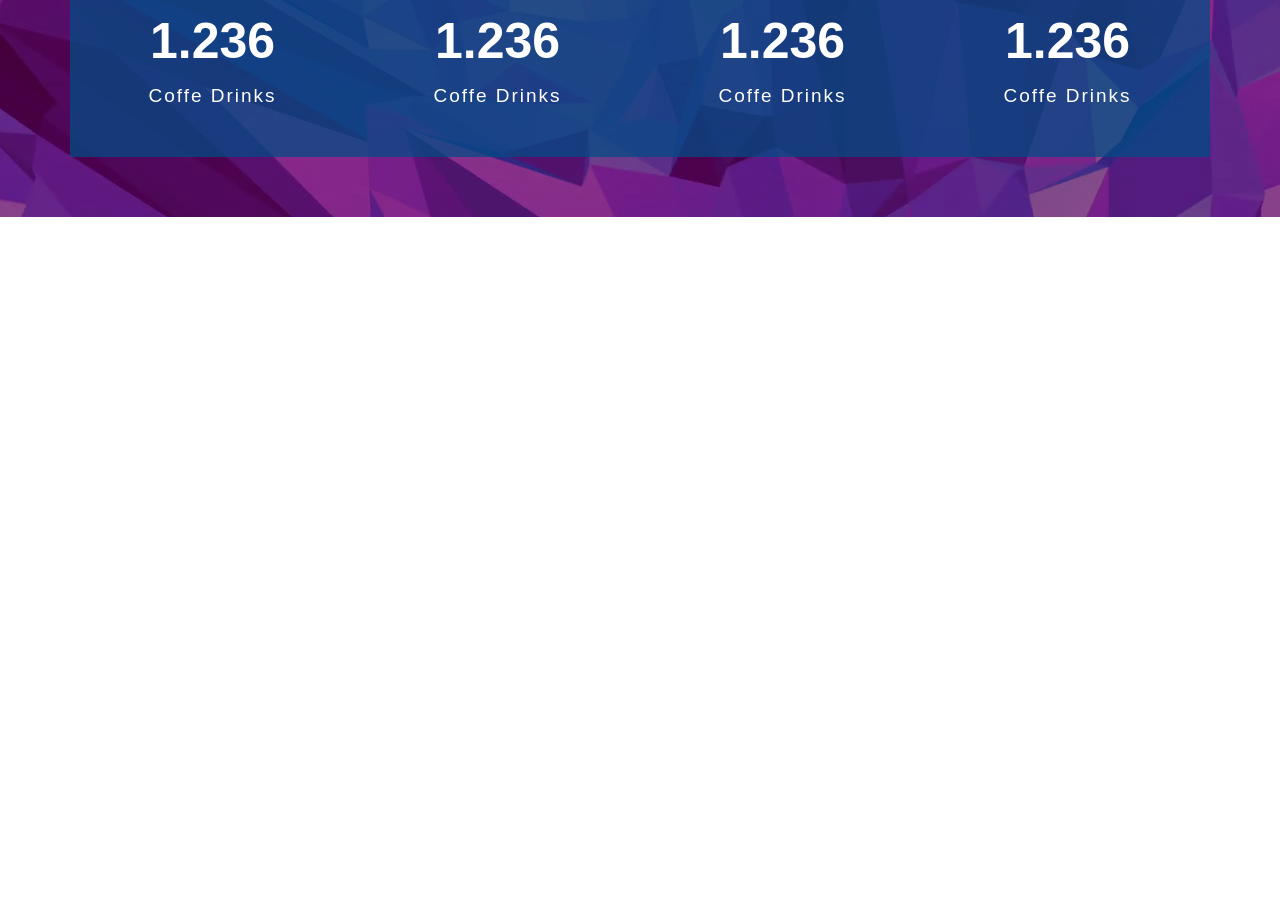
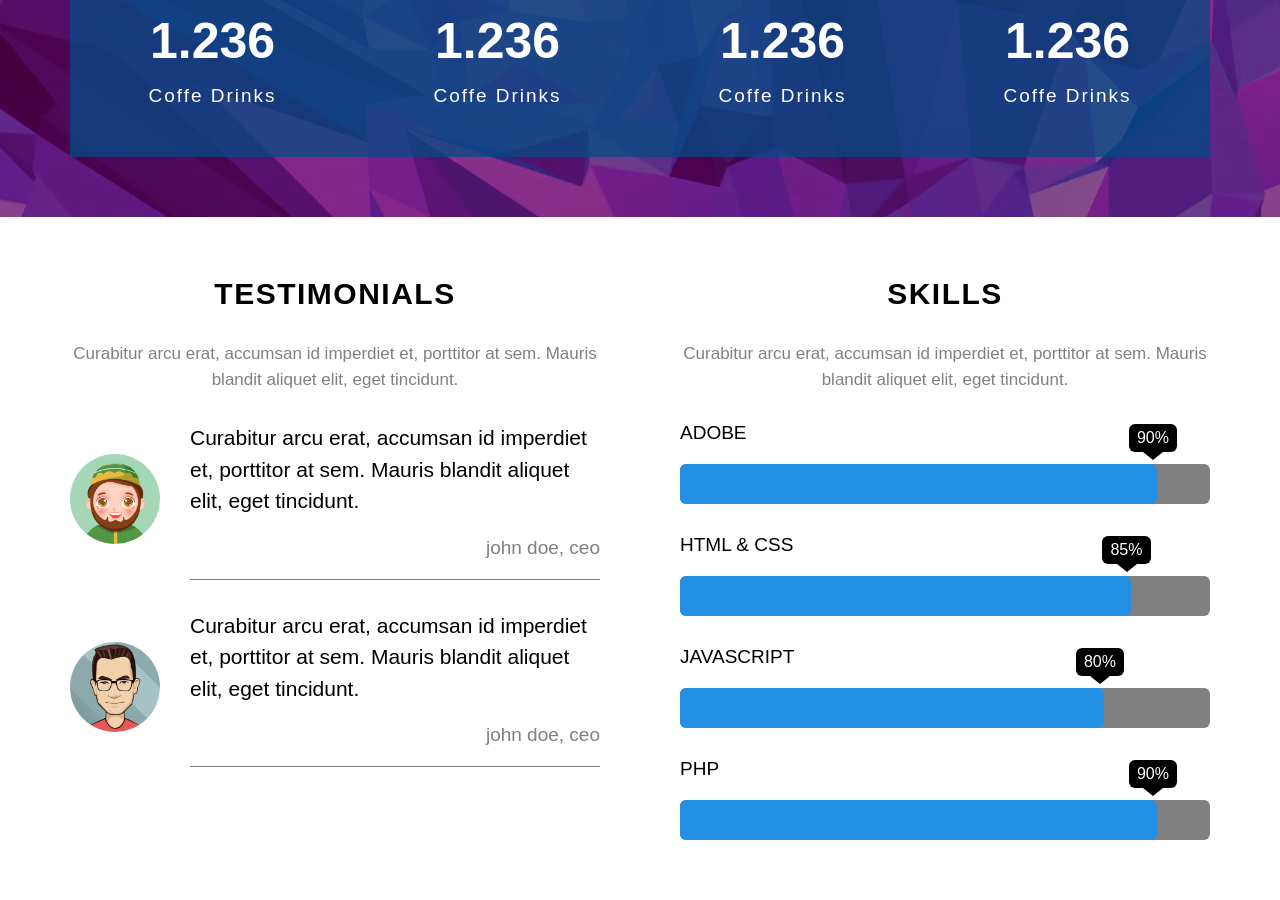
Before and after one commit to AhmedKamal1911/RESPONSIVE-Ghost-Website, a plain HTML site: page index.html in a window 1280 px wide. Shown: the part 4554-5454 px from the top of the page. Before the commit the page ends 4771 px from the top, so only its background shows below. Drawn offline with Linux system fonts and the light colour scheme; a web font is replaced by a local one.

Commit message:
finished testimonial section with grid

```diff
--- a/css/framework.css
+++ b/css/framework.css
@@ -94,6 +94,15 @@
 .pb-60{
   padding-bottom: 60px;
 }
+.pr-10{
+  padding-right: 10px;
+}
+.pr-20{
+  padding-right: 20px;
+}
+.pr-30{
+  padding-right: 30px;
+}
 /* END-Padding */
 /* Start-Font */
 .fs-14{
--- a/css/master.css
+++ b/css/master.css
@@ -620,3 +620,88 @@ section.stats .container .stats-content .box p{
   letter-spacing: 2px;
 }
 /* END-Stats-Section */
+/* Start-testimonial-section */
+section.testimonial .container {
+display: grid;
+grid-template-columns: repeat(auto-fit,minmax(450px,1fr));
+gap: 80px;
+}
+@media(max-width:767px){
+  section.testimonial .container{
+    grid-template-columns: minmax(250px,1fr);
+  }
+}
+section.testimonial .container .box > h3 {
+  letter-spacing: 1.5px;
+  text-align: center;
+}
+section.testimonial .container .box > p {
+text-align: center;
+color: var(--gray-color);
+line-height: 1.5;
+}
+section.testimonial .container .box .team {
+display: flex;
+align-items: center;
+}
+@media(max-width:767px){
+  section.testimonial .container .box .team {
+    flex-direction: column;
+    text-align: center;
+  }
+}
+section.testimonial .container .box .team .img img{
+width: 90px;
+height: 90px;
+border-radius: 50%;
+}
+@media(max-width:767px){
+  section.testimonial .container .box .team .img{
+    padding:0 0 20px;
+  }
+}
+section.testimonial .container .box .team .desc{
+  border-bottom: 1px solid var(--gray-color);
+}
+section.testimonial .container .box .team p{
+  line-height: 1.5;
+}
+section.testimonial .container .box .team span{
+display: block;
+text-align: right;
+color: var(--gray-color);
+}
+section.testimonial .container .box .skill .progress{
+height: 40px;
+background-color:var(--gray-color);
+position: relative;
+border-radius: 6px;
+}
+section.testimonial .container .box .skill .progress> span{
+position: absolute;
+height: 100%;
+left: 0;
+top: 0;
+background-color: var(--main-color);
+border-radius: 6px;
+}
+section.testimonial .container .box .skill .progress> span > span{
+position: absolute;
+right: -20px;
+top: -40px;
+background-color: var(--black-color);
+color: white;
+border-radius: 6px;
+padding: 5px 8px;
+}
+section.testimonial .container .box .skill .progress> span > span::after{
+  position: absolute;
+  content: "";
+  border-style: solid;
+  border-width: 8px 10px 10px 10px;
+  border-color: var(--black-color)  transparent transparent transparent;
+  left: 30%;
+  top: 100%;
+}
+
+/* End-testimonial-section */
--- a/index.html
+++ b/index.html
@@ -250,5 +250,61 @@
 </div>
 </section>
 <!-- End-Stats-Section -->
+<!-- Start-Testimonials-Section -->
+<section class="testimonial pb-60 pt-60">
+  <div class="container">
+    <div class="box">
+      <h3 class="tf-u fs-30 mb-30">testimonials</h3>
+      <p class="mb-30 fs-17">Curabitur arcu erat, accumsan id imperdiet et, porttitor at sem. Mauris blandit aliquet elit, eget tincidunt.</p>
+      <div class="team mb-30">
+        <div class="img pr-30">
+          <img src="images/skillsgs-02.jpg" alt="person">
+        </div>
+        <div class="desc">
+          <p class="fs-21 mb-20">Curabitur arcu erat, accumsan id imperdiet et, porttitor at sem. Mauris blandit aliquet elit, eget tincidunt.</p>
+          <span class="mb-20 fs-19">john doe, ceo</span>
+        </div>
+      </div>
+      <div class="team">
+        <div class="img pr-30">
+          <img src="images/gs.jpg" alt="person">
+        </div>
+        <div class="desc">
+          <p class="fs-21 mb-20">Curabitur arcu erat, accumsan id imperdiet et, porttitor at sem. Mauris blandit aliquet elit, eget tincidunt.</p>
+          <span class="mb-20 fs-19">john doe, ceo</span>
+        </div>
+      </div>
+    </div>
+    <div class="box">
+      <h3 class="tf-u fs-30 mb-30">skills</h3>
+      <p class="mb-30 fs-17">Curabitur arcu erat, accumsan id imperdiet et, porttitor at sem. Mauris blandit aliquet elit, eget tincidunt.</p>
+     <div class="skill mb-30">
+      <p class="fs-19 tf-u mb-20">adobe</p>
+      <div class="progress">
+        <span style="width:90%;"><span>90%</span></span>
+      </div>
+     </div>
+     <div class="skill mb-30">
+      <p class="fs-19 tf-u mb-20">html & css</p>
+      <div class="progress">
+        <span style="width:85%;"><span>85%</span></span>
+      </div>
+     </div>
+     <div class="skill mb-30">
+      <p class="fs-19 tf-u mb-20">javascript</p>
+      <div class="progress">
+        <span style="width:80%;"><span>80%</span></span>
+      </div>
+     </div>
+     <div class="skill">
+      <p class="fs-19 tf-u mb-20">php</p>
+      <div class="progress">
+        <span style="width:90%;"><span>90%</span></span>
+      </div>
+     </div>
+    </div>
+  </div>
+</section>
+<!-- End-Testimonials-Section -->
 </body>
 </html>
```
